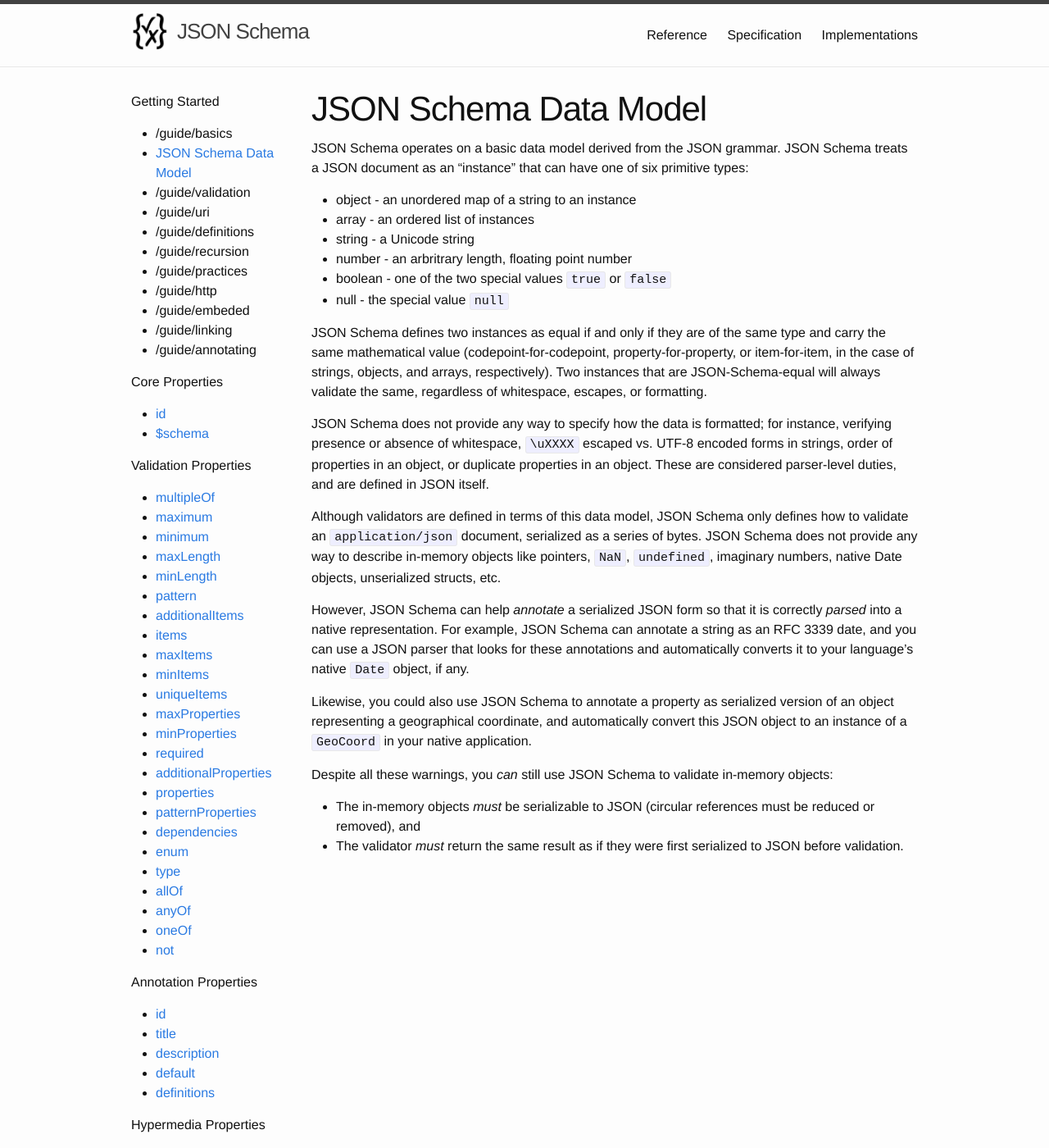
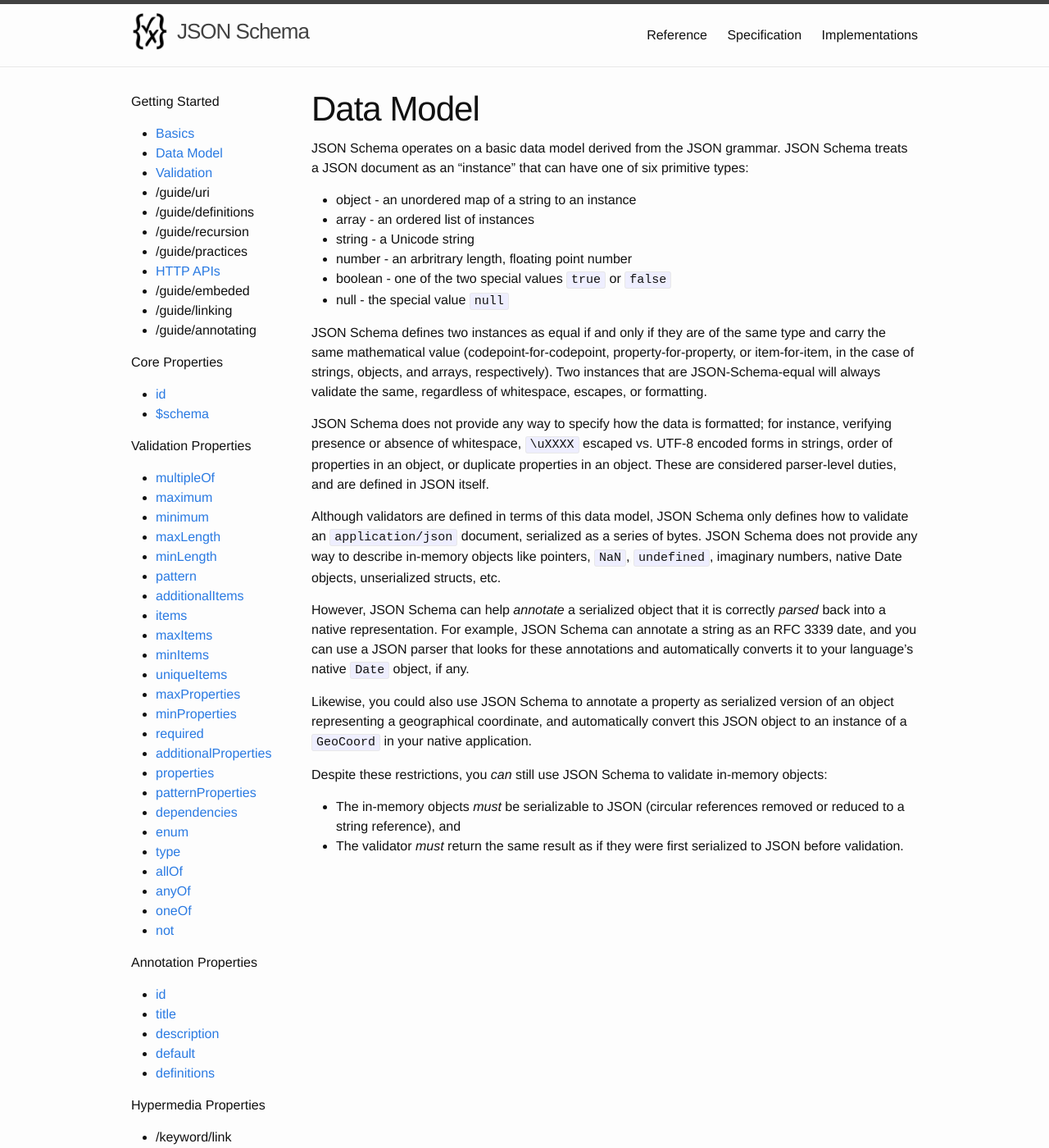
Before and after one commit to awwright/json-schema-org-pages, a Jekyll site: the page built from _docs/guide-model.md, in a window 1280 px wide and 1400 px high. Shown: the whole window at 82% size. Built offline with Jekyll 4.4.1, drawn with Linux system fonts in a browser that asks for light colours.

```diff
--- a/_docs/guide-model.md
+++ b/_docs/guide-model.md
@@ -1,6 +1,6 @@
 ---
 layout: docs
-title: JSON Schema Data Model
+title: Data Model
 permalink: /guide/model
 ---
 
@@ -20,11 +20,11 @@ JSON Schema does not provide any way to specify how the data is formatted; for i
 
 Although validators are defined in terms of this data model, JSON Schema only defines how to validate an `application/json` document, serialized as a series of bytes. JSON Schema does not provide any way to describe in-memory objects like pointers, `NaN`, `undefined`, imaginary numbers, native Date objects, unserialized structs, etc.
 
-However, JSON Schema can help _annotate_ a serialized JSON form so that it is correctly _parsed_ into a native representation. For example, JSON Schema can annotate a string as an RFC 3339 date, and you can use a JSON parser that looks for these annotations and automatically converts it to your language's native `Date` object, if any.
+However, JSON Schema can help _annotate_ a serialized object that it is correctly _parsed_ back into a native representation. For example, JSON Schema can annotate a string as an RFC 3339 date, and you can use a JSON parser that looks for these annotations and automatically converts it to your language's native `Date` object, if any.
 
 Likewise, you could also use JSON Schema to annotate a property as serialized version of an object representing a geographical coordinate, and automatically convert this JSON object to an instance of a `GeoCoord` in your native application.
 
-Despite all these warnings, you _can_ still use JSON Schema to validate in-memory objects:
+Despite these restrictions, you _can_ still use JSON Schema to validate in-memory objects:
 
-* The in-memory objects _must_ be serializable to JSON (circular references must be reduced or removed), and
+* The in-memory objects _must_ be serializable to JSON (circular references removed or reduced to a string reference), and
 * The validator _must_ return the same result as if they were first serialized to JSON before validation.
```
Also changed, not shown: _docs/guide-basics.md (added, +29 -0 lines), _docs/guide-http.md (added, +21 -0 lines), _docs/guide-validation.md (added, +9 -0 lines).
